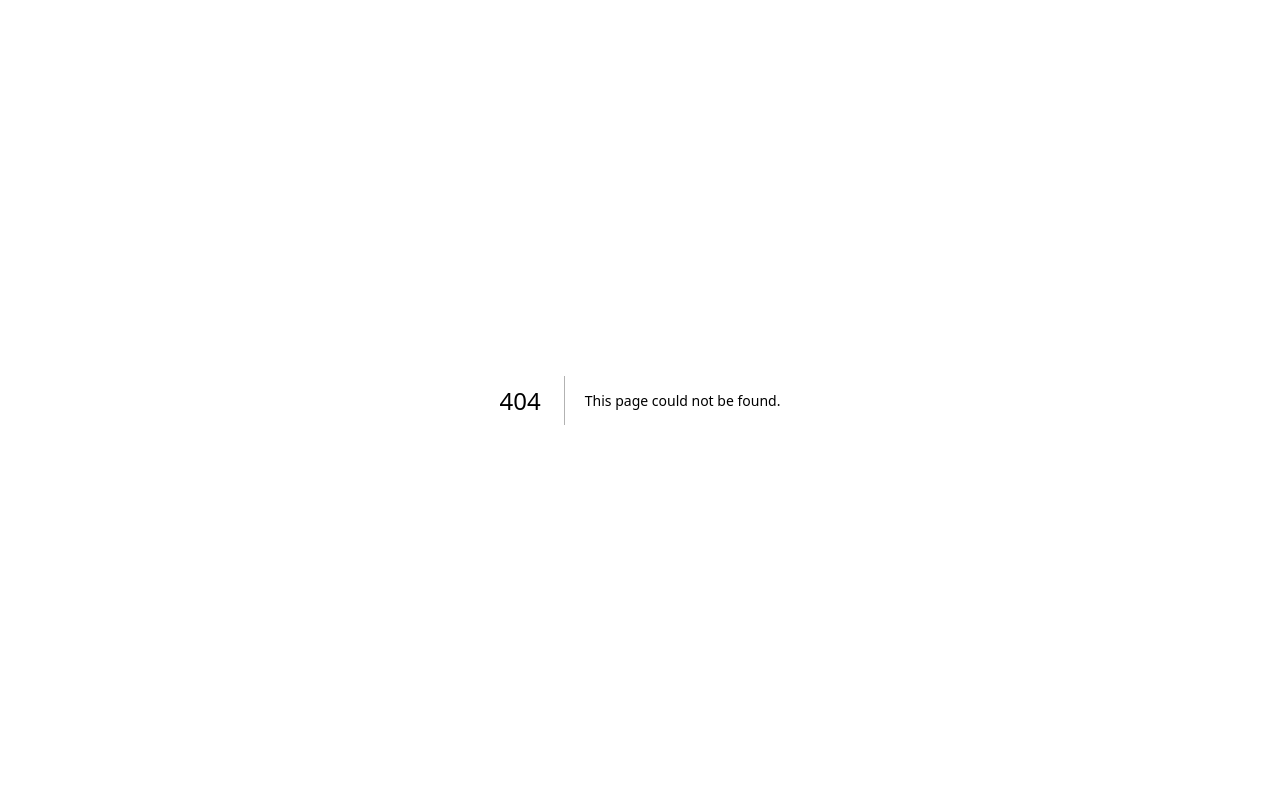
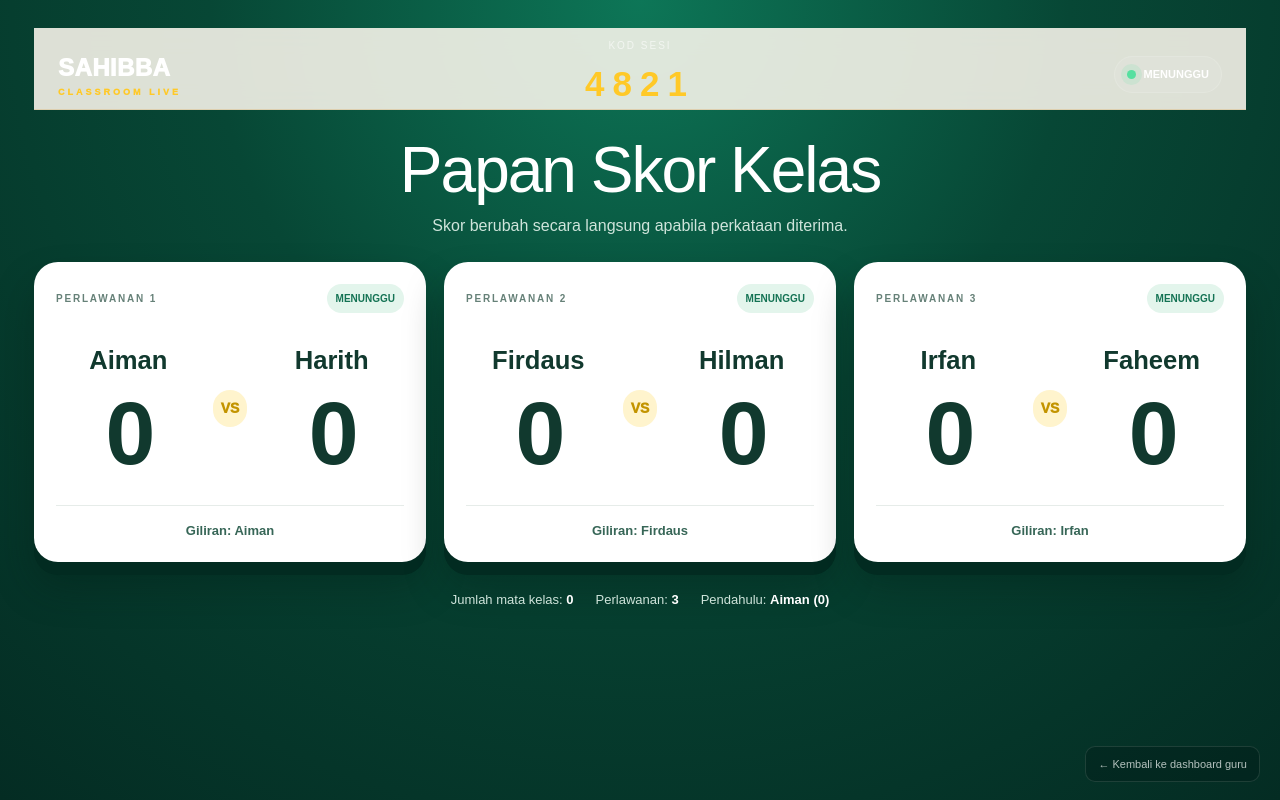
Before and after one commit to cikguadnan/sahibba, a Next.js app: page /teacher/live in a window 1280 px wide. Before the commit this address had no page. Built offline with nearby package versions, Linux system fonts and the light colour scheme; no server answers; the database is empty.

Commit message:
Add live dashboard route

```diff
--- /dev/null
+++ b/app/teacher/live/page.tsx
@@ -0,0 +1,5 @@
+import LiveDashboard from "./live-dashboard";
+
+export default function LivePage(){
+  return <LiveDashboard/>;
+}
```
